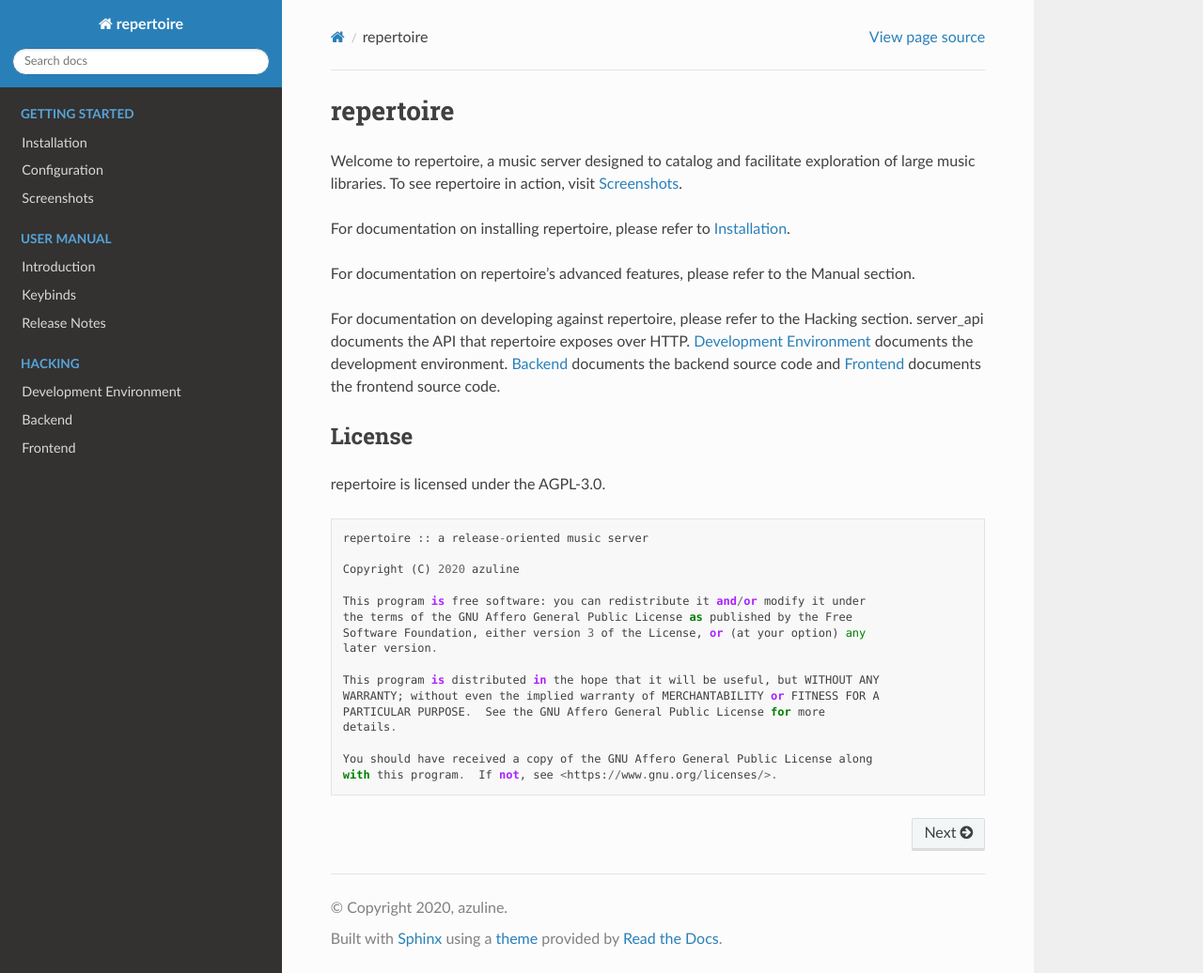
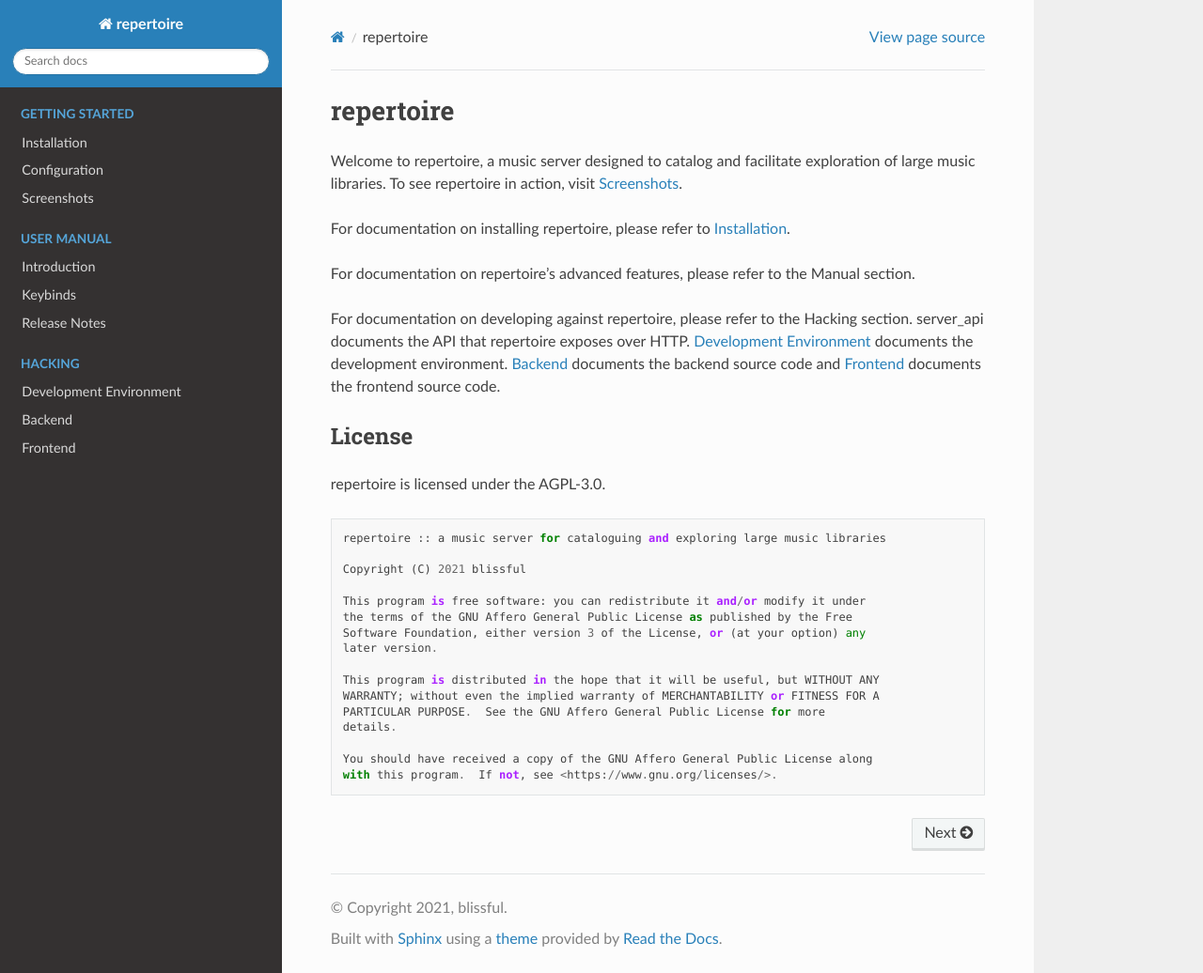
Before and after one commit to azuline/repertoire, a Sphinx documentation site: the page built from docs/index.rst, in a window 1280 px wide and 1036 px high. Shown: the whole window at 94% size. Built offline with Sphinx 7.4.7 and the Read the Docs theme 2.0.0, drawn with Linux system fonts in a browser that asks for light colours; pages that are not in the unit, such as notebooks, are missing from menus.

Commit message:
update copyright

```diff
--- a/docs/conf.py
+++ b/docs/conf.py
@@ -12,8 +12,8 @@
 # -- Project information
 
 project = "repertoire"
-copyright = "2020, azuline"
-author = "azuline"
+copyright = "2021, blissful"
+author = "blissful"
 release = "0.2.0"
 
 # -- General configuration
--- a/docs/index.rst
+++ b/docs/index.rst
@@ -22,9 +22,9 @@
 
 .. code-block::
 
-   repertoire :: a release-oriented music server
+   repertoire :: a music server for cataloguing and exploring large music libraries
 
-   Copyright (C) 2020 azuline
+   Copyright (C) 2021 blissful
 
    This program is free software: you can redistribute it and/or modify it under
    the terms of the GNU Affero General Public License as published by the Free
```
Also changed, not shown: 2 other files.
